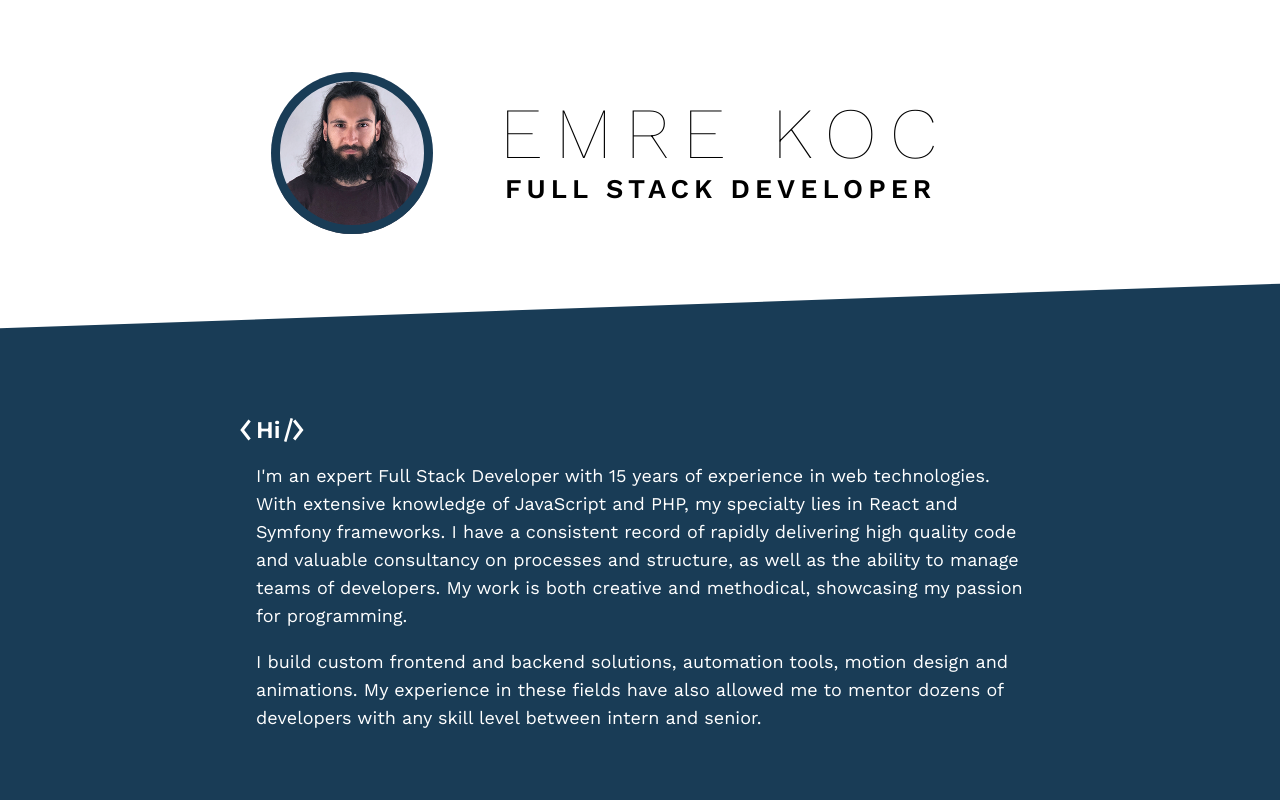
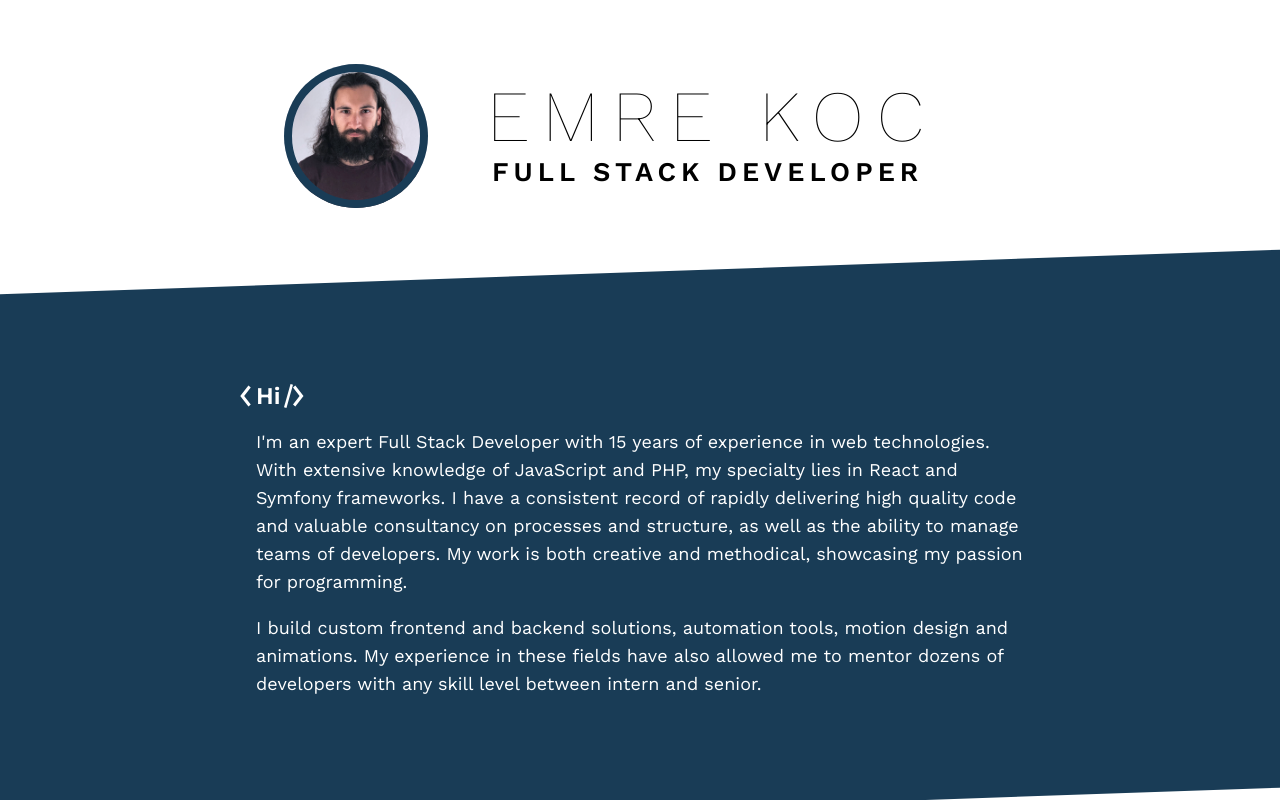
Before and after one commit to Emroni/website, a Next.js app: page / in a window 1280 px wide. Shown: the top 800 px of the page. Built offline with nearby package versions, Linux system fonts and the light colour scheme.

Commit message:
Update Header

```diff
--- a/src/partials/home/Header/Name.tsx
+++ b/src/partials/home/Header/Name.tsx
@@ -2,26 +2,12 @@ import { Trans } from '@/components';
 import { createUseStyles } from 'react-jss';
 
 const useStyles = createUseStyles({
-    h1: {
-        fontSize: '1em',
-        margin: 0,
-    },
     svg: {
-        display: 'block',
         height: '1.3875em',
         width: '7em',
     },
-    text: {
-        textTransform: 'uppercase',
-        '&:first-child': {
-            fontWeight: 100,
-            letterSpacing: '0.1875em',
-        },
-        '&:last-child': {
-            fontWeight: 600,
-            letterSpacing: '0.1875em',
-            fontSize: '0.375em',
-        },
+    bottom: {
+        fontSize: '0.375em',
     },
     clip: {
         ...generateDelays(),
@@ -60,8 +46,8 @@ export default function Name() {
             y: (10 * (index % 2) + 80) + '%',
         }));
 
-    return <h1 className={classes.h1}>
-        <Trans className={classes.svg} fade={false} stall={1} tag="svg">
+    return <h1 className="text-2xl xs:text-3xl sm:text-4xl md:text-5xl lg:text-6xl xl:text-7xl">
+        <Trans className={`block ${classes.svg}`} fade={false} stall={1} tag="svg">
             <defs>
                 <clipPath id="top-clip">
                     {topClip.map((item, index) =>
@@ -73,8 +59,8 @@ export default function Name() {
                  </clipPath>
             </defs>
             <g>
-                <text className={classes.text} clipPath="url(#top-clip)" x="-1%" y="55%">Emre Koc</text>
-                <text className={classes.text} clipPath="url(#bottom-clip)" y="95%">Full Stack Developer</text>
+                <text className="font-light tracking-huge uppercase" clipPath="url(#top-clip)" x="-1%" y="55%">Emre Koc</text>
+                <text className={`font-semibold tracking-huge uppercase ${classes.bottom}`} clipPath="url(#bottom-clip)" y="95%">Full Stack Developer</text>
             </g>
         </Trans>
     </h1>;
--- a/src/partials/home/Header/Photo.tsx
+++ b/src/partials/home/Header/Photo.tsx
@@ -4,30 +4,9 @@ import { useEffect, useState } from 'react';
 import { createUseStyles } from 'react-jss';
 
 const useStyles = createUseStyles({
-    container: {
-        backfaceVisibility: 'hidden',
-        borderRadius: '100%',
-        height: '2.25em',
-        marginRight: '1em',
-        overflow: 'hidden',
-        position: 'relative',
-        transform: 'translate3d(0,0,0)',
-        width: '2.25em',
-    },
-    svg: {
-        position: 'absolute',
-        left: 0,
-        top: 0,
-        width: '100%',
-        height: '100%',
-        zIndex: 1,
-    },
+    svg: {},
     border: {
-        fill: 'none',
-        stroke: 'var(--color-blue-500)',
         strokeDasharray: '0, 157%',
-        strokeWidth: '0.25em',
-        opacity: 0,
         '$svg.active &': {
             opacity: 1,
             strokeDasharray: '157%, 0',
@@ -35,12 +14,7 @@ const useStyles = createUseStyles({
         },
     },
     image: {
-        height: '100%',
-        left: 0,
-        position: 'absolute',
-        top: 0,
         transition: 'opacity 0.5s var(--ease) 0.5s, transform 0.5s var(--ease) 0.5s',
-        width: '100%',
         '$svg:not(.active) + &, &.loading': {
             opacity: 0,
             transform: 'scale(0.95)',
@@ -64,11 +38,11 @@ export default function Photo() {
         loading,
     });
 
-    return <div className={classes.container}>
-        <Trans className={classes.svg} fade={false} tag="svg">
-            <circle className={classes.border} cx="50%" cy="50%" r="50%"/>
+    return <div className="h-14 mr-6 overflow-hidden relative rounded-full w-14 xs:h-20 xs:mr-8 xs:w-20 sm:h-24 sm:mr-12 sm:w-24 md:h-28 md:mr-14 md:w-28 lg:h-32 lg:mr-14 lg:w-32 xl:h-36 xl:mr-16 xl:w-36">
+        <Trans className={`absolute fill-transparent h-full left-0 top-0 w-full z-10 ${classes.svg}`} fade={false} tag="svg">
+            <circle className={`opacity-0 stroke-1.5 stroke-blue-500 xs:stroke-2 sm:stroke-3 xl:stroke-4 ${classes.border}`} cx="50%" cy="50%" r="50%" />
         </Trans>
-        <img alt="Emre Koc" className={imageClasses} src={loading ? '' : src}/>
+        <img alt="Emre Koc" className={`absolute inset-0 ${imageClasses}`} src={loading ? '' : src} />
     </div>;
 
 }
--- a/src/partials/home/Header/index.tsx
+++ b/src/partials/home/Header/index.tsx
@@ -1,42 +1,9 @@
-import { createUseStyles } from 'react-jss';
 import Name from './Name';
 import Photo from './Photo';
 
-const useStyles = createUseStyles((theme: any) => ({
-    header: {
-        fontSize: '1.6125em',
-        padding: '1em 0',
-        display: 'flex',
-        alignItems: 'center',
-        justifyContent: 'center',
-        [theme.media.xs]: {
-            fontSize: '2em',
-            // padding: '4em 0',
-        },
-        [theme.media.sm]: {
-            fontSize: '3em',
-            // padding: '4em 0',
-        },
-        [theme.media.md]: {
-            fontSize: '3em',
-            // padding: '5em 0',
-        },
-        [theme.media.lg]: {
-            fontSize: '3em',
-            // padding: '6em 0',
-        },
-        [theme.media.xl]: {
-            fontSize: '4em',
-            // padding: '7em 0',
-        },
-    },
-}));
-
 export default function Header() {
 
-    const classes = useStyles();
-
-    return <header className={classes.header}>
+    return <header className="flex items-center justify-center py-6 xs:py-8 md:py-12 xl:py-16">
         <Photo/>
         <Name/>
     </header>;
--- a/tailwind.config.js
+++ b/tailwind.config.js
@@ -1,3 +1,5 @@
+const defaultTheme = require('tailwindcss/defaultTheme');
+
 module.exports = {
     content: [
         './src/**/*.{css,html,js,jsx,ts,tsx}'
@@ -34,14 +36,25 @@ module.exports = {
             'blue-700': '#143146',
             'blue-800': '#11293C',
             'blue-900': '#0E2433',
+            'transparent': 'transparent',
             'white': '#FFFFFF',
         },
         fontFamily: {
             sans: ['Work Sans', 'sans-serif'],
         },
+        screens: {
+            xs: '475px',
+            ...defaultTheme.screens,
+        },
         extend: {
-            screens: {
-                xs: '320px',
+            letterSpacing: {
+                huge: '0.1875em',
+            },
+            strokeWidth: {
+                '1.5': '6px',
+                '2': '8px',
+                '3': '12px',
+                '4': '16px',
             },
         },
     },
```
